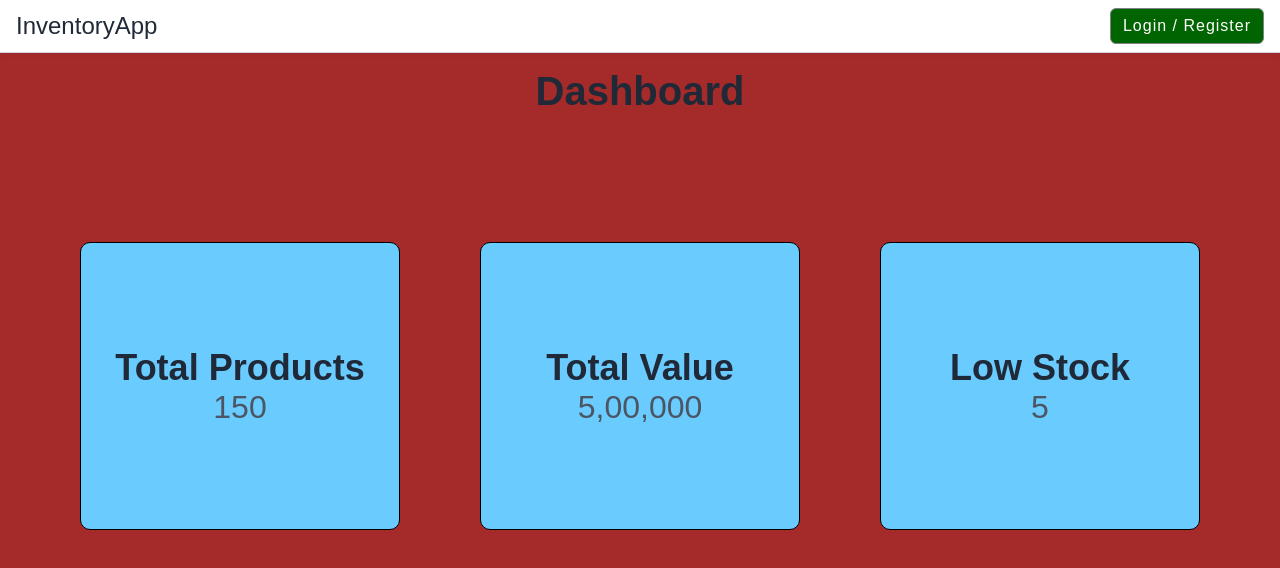
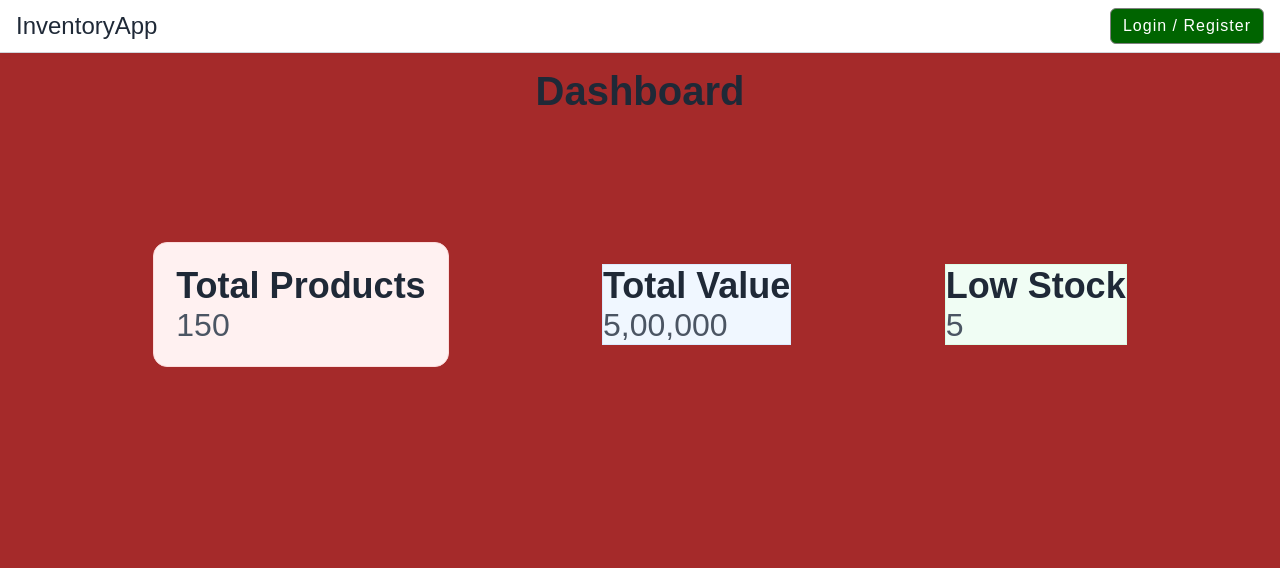
Before and after one commit to eng-ankit-mishra/inventory-management-system, a React (Vite) app in the folder frontend/: page /dashboard in a window 1280 px wide. Shown: the top 568 px of the page. Built offline with nearby package versions, Linux system fonts and the light colour scheme.

Commit message:
Changed the background color

```diff
--- a/frontend/src/pages/Dashboard.jsx
+++ b/frontend/src/pages/Dashboard.jsx
@@ -6,20 +6,23 @@ export default function Dashboard() {
         id:1,
         title: 'Total Products',
         description:'150',
+        color:"red"
     },
         {
             id:1,
             title: 'Total Value',
             description:'5,00,000',
+            color:"blue"
         },{
             id:1,
             title: 'Low Stock',
             description:'5',
+            color:"green"
         }]
 
     const productDetailsCard=productDetails.map((item)=>{
         return (
-            <div key={item.id} className={"product-cards"}>
+            <div key={item.id} className={`dashboard-card card-${item.color}`}>
                 <h3 className={"product-card-heading"}>{item.title}</h3>
                 <p className={"product-card-desc"}>{item.description}</p>
             </div>
```
